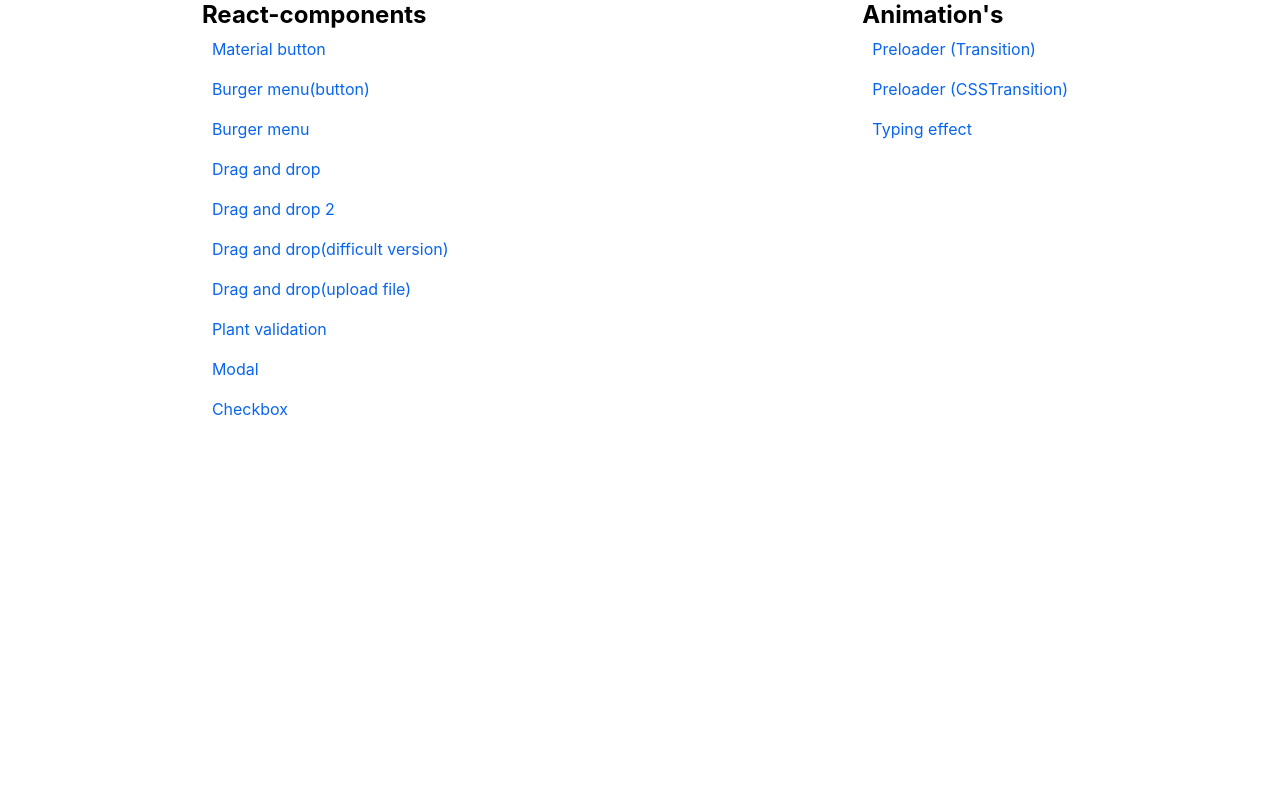
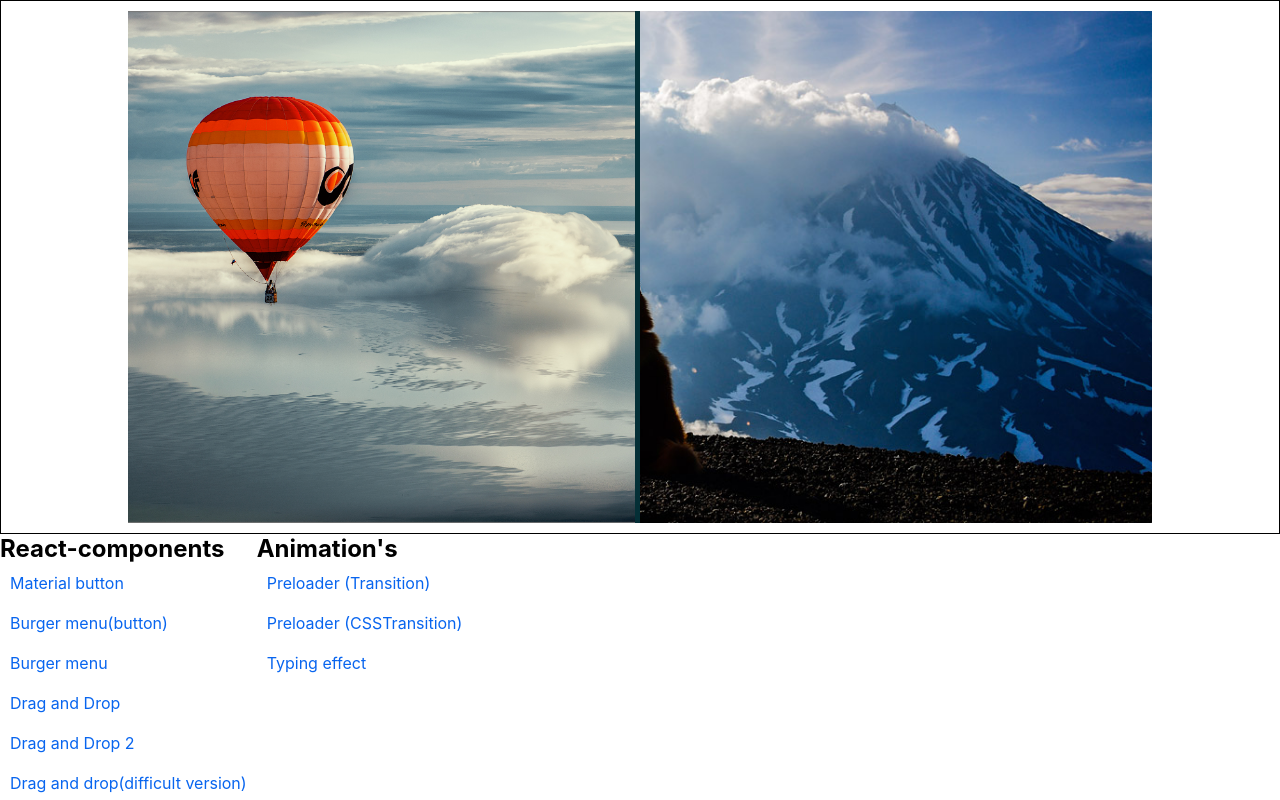
Before and after one commit to Artem-Pavlenko/react-components, a React (Create React App) app: page /beforeAfter in a window 1280 px wide. Shown: the top 800 px of the page. Built offline with nearby package versions, Linux system fonts and the light colour scheme.

Commit message:
upd + add before\after plugin

```diff
--- a/src/App.css
+++ b/src/App.css
@@ -9,12 +9,22 @@
 
 .navBar {
     display: flex;
-    justify-content: space-around;
-    align-items: flex-start;
-    margin-bottom: 20px;
+    flex-direction: column;
+    /*justify-content: space-around;*/
+    /*align-items: flex-start;*/
+    /*margin-bottom: 20px;*/
+}
+.navBlock {
+    display: flex;
+
 }
 
 .navBar a {
     margin-top: 5px;
     text-decoration: none;
 }
+
+.main {
+    display: flex;
+    flex-direction: column;
+}
--- a/src/App.tsx
+++ b/src/App.tsx
@@ -3,38 +3,53 @@ import {Link} from 'react-router-dom'
 import './App.css'
 import AppRouter from './routes/AppRouter'
 
+type LinkType = {
+    path: string
+    description: string
+}
+
 function App() {
 
-
+    const links: LinkType[] = [
+        {path: '/button', description: 'Material button'},
+        {path: '/burgerMenuButton', description: 'Burger menu(button)'},
+        {path: '/burgerMenu', description: 'Burger menu'},
+        {path: '/dragAndDrop', description: 'Drag and Drop'},
+        {path: '/dragAndDrop2', description: 'Drag and Drop 2'},
+        {path: '/dragAndDrop-difficult_version', description: 'Drag and drop(difficult version)'},
+        {path: '/dragAndDrop-upload_file', description: 'Drag and drop(upload file)'},
+        {path: '/plantValidation', description: 'Plant validation'},
+        {path: '/modal', description: 'Modal'},
+        {path: '/checkbox', description: 'Checkbox'},
+        {path: '/beforeAfter', description: 'Before/After effect'}
+    ]
+    const animationLinks: LinkType[] = [
+        {path: '/rtg', description: 'Preloader (Transition)'},
+        {path: '/rtgCSSTransition', description: 'Preloader (CSSTransition)'},
+        {path: '/typingEffect', description: 'Typing effect'},
+    ]
 
     return (
         <div className="App">
             <div className="navBar">
+                <AppRouter/>
+
+                <div className="navBlock">
                     <div>
                         <h2>React-components</h2>
                         <ul>
-                        <li><Link to={'/button'}>Material button</Link></li>
-                        <li><Link to={'/burgerMenuButton'}>Burger menu(button)</Link></li>
-                        <li><Link to={'/burgerMenu'}>Burger menu</Link></li>
-                        <li><Link to={'/dragAndDrop'}>Drag and drop</Link></li>
-                        <li><Link to={'/dragAndDrop2'}>Drag and drop 2</Link></li>
-                        <li><Link to={'/dragAndDrop-difficult_version'}>Drag and drop(difficult version)</Link></li>
-                        <li><Link to={'/dragAndDrop-upload_file'}>Drag and drop(upload file)</Link></li>
-                        <li><Link to={'/plantValidation'}>Plant validation</Link></li>
-                        <li><Link to={'/modal'}>Modal</Link></li>
-                        <li><Link to={'/checkbox'}>Checkbox</Link></li>
+                            {links.map(l => <li><Link to={l.path}>{l.description}</Link></li>)}
                         </ul>
                     </div>
                     <div>
                         <h2>Animation's</h2>
                         <ul>
-                        <li><Link to={'/rtg'}>Preloader (Transition)</Link></li>
-                        <li><Link to={'/rtgCSSTransition'}>Preloader (CSSTransition)</Link></li>
-                        <li><Link to={'/typingEffect'}>Typing effect</Link></li>
+                            {animationLinks.map(l => <li><Link to={l.path}>{l.description}</Link></li>)}
                         </ul>
                     </div>
                 </div>
-            <AppRouter/>
+            </div>
+
         </div>
     )
 }
--- /dev/null
+++ b/src/Components/BeforeAfter/BeforeAfter.module.css
@@ -0,0 +1,41 @@
+
+.beforeAfterBlock {
+    border: 1px solid;
+    display: flex;
+    justify-content: center;
+    padding: 10px;
+}
+
+.slider {
+    width: 1024px;
+    height: 512px;
+    position: relative;
+    background-color: gray;
+}
+
+.sliderBefore {
+    width: 512px;
+    height: 512px;
+    position: absolute;
+    z-index: 2;
+    background: url("../../assets/img/7_5.jpg") no-repeat center center fixed;
+    background-size: cover;
+}
+
+.sliderAfter {
+    width: 1024px;
+    height: 512px;
+    position: absolute;
+    background: url("../../assets/img/week10_700.jpg") no-repeat center center fixed;
+    background-size: cover;
+}
+
+.sliderResize {
+    width: 5px;
+    position: absolute;
+    height: 100%;
+    right: 0;
+    top: 0;
+    background-color: #042f36;
+    cursor: e-resize;
+}
--- /dev/null
+++ b/src/Components/BeforeAfter/BeforeAfter.tsx
@@ -0,0 +1,17 @@
+import React from 'react'
+import s from './BeforeAfter.module.css'
+
+const BeforeAfter = () => {
+    return (
+        <div className={s.beforeAfterBlock}>
+            <div className={s.slider}>
+                <div className={s.sliderBefore}>
+                    <div className={s.sliderResize}></div>
+                </div>
+                <div className={s.sliderAfter}></div>
+            </div>
+        </div>
+    )
+}
+
+export default BeforeAfter
--- a/src/routes/routes.ts
+++ b/src/routes/routes.ts
@@ -1,19 +1,20 @@
-import {MaterialButton} from "../Components/MaterialButton/MaterialButton";
-import {BurgerMenuButton} from "../Components/BurgerMenuButton/BurgerMenuButton";
-import {DragAndDrop_List} from "../Components/Drag And Drop/DragAndDrop_List/DragAndDrop_List";
-import {DragAndDrop2} from "../Components/Drag And Drop/DragAndDrop2/DragAndDrop2";
-import {DragAndDrop_trello} from "../Components/Drag And Drop/DragAndDrop_ difficult_version/DragAndDrop_trello";
-import {DragAndDrop_upload_file} from "../Components/Drag And Drop/DragAndDrop_upload_file/DragAndDrop_upload_file";
-import {PlantValidation} from "../Components/Validation/PlantValidation/PlantValidation";
-import Preloader_transition
-    from "../Components/Animations/react-transition-group/Preloader_transition/Preloader_transition";
+import {DragAndDrop_upload_file} from "../Components/Drag And Drop/DragAndDrop_upload_file/DragAndDrop_upload_file"
+import {DragAndDrop_trello} from "../Components/Drag And Drop/DragAndDrop_ difficult_version/DragAndDrop_trello"
+import {DragAndDrop_List} from "../Components/Drag And Drop/DragAndDrop_List/DragAndDrop_List"
+import {PlantValidation} from "../Components/Validation/PlantValidation/PlantValidation"
+import {DragAndDrop2} from "../Components/Drag And Drop/DragAndDrop2/DragAndDrop2"
+import {BurgerMenuButton} from "../Components/BurgerMenuButton/BurgerMenuButton"
+import TypingEffect from "../Components/Animations/TypingEffect/TypingEffect"
+import {MaterialButton} from "../Components/MaterialButton/MaterialButton"
+import BurgerMenu from "../Components/BurgerMenu/BurgerMenu"
+import {ModalBlock} from "../Components/Modal/ModalBlock"
+import Checkbox from "../Components/Checkbox/Checkbox"
 import {v1} from 'uuid'
 import Preloader_CSSTransition
-    from "../Components/Animations/react-transition-group/Preloader_CSSTransition/Preloader_CSSTransition";
-import TypingEffect from "../Components/Animations/TypingEffect/TypingEffect";
-import {ModalBlock} from "../Components/Modal/ModalBlock";
-import BurgerMenu from "../Components/BurgerMenu/BurgerMenu";
-import Checkbox from "../Components/Checkbox/Checkbox";
+    from "../Components/Animations/react-transition-group/Preloader_CSSTransition/Preloader_CSSTransition"
+import Preloader_transition
+    from "../Components/Animations/react-transition-group/Preloader_transition/Preloader_transition"
+import BeforeAfter from "../Components/BeforeAfter/BeforeAfter";
 
 
 export const componentsRoutes = [
@@ -54,17 +55,22 @@ export const componentsRoutes = [
     },
     {
         path: '/modal',
-        Component:ModalBlock,
+        Component: ModalBlock,
         id: v1()
     },
     {
         path: '/burgerMenu',
         Component: BurgerMenu,
-        id : v1()
+        id: v1()
     },
     {
         path: '/checkbox',
         Component: Checkbox,
+        id: v1()
+    },
+    {
+        path: '/beforeAfter',
+        Component: BeforeAfter,
         id: v1()
     }
 ]
```
Also changed, not shown: src/routes/AppRouter.tsx (+3 -4 lines), src/assets/img/7_5.jpg (added), src/assets/img/week10_700.jpg (added). Lines whose indentation alone changed are shown as unchanged.
